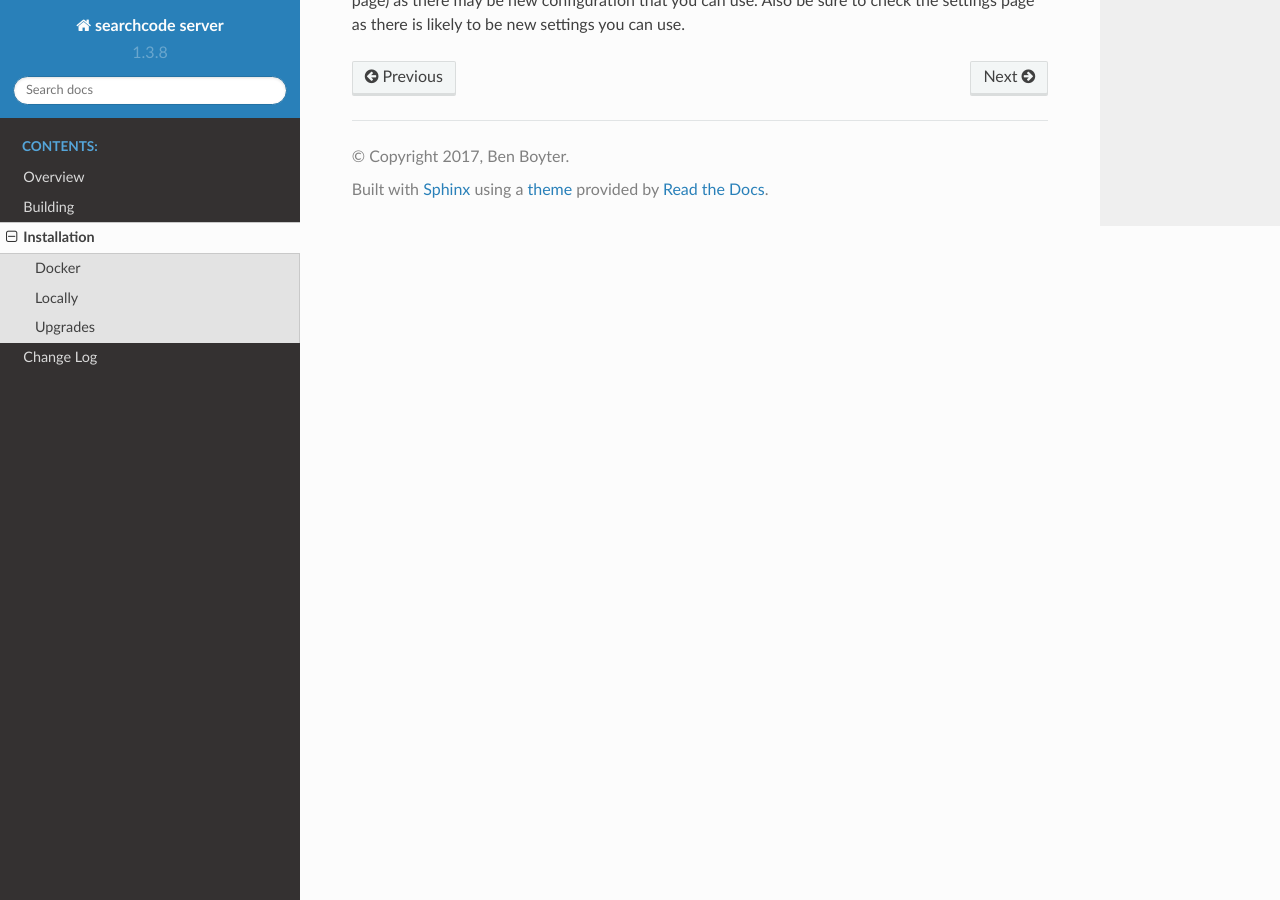
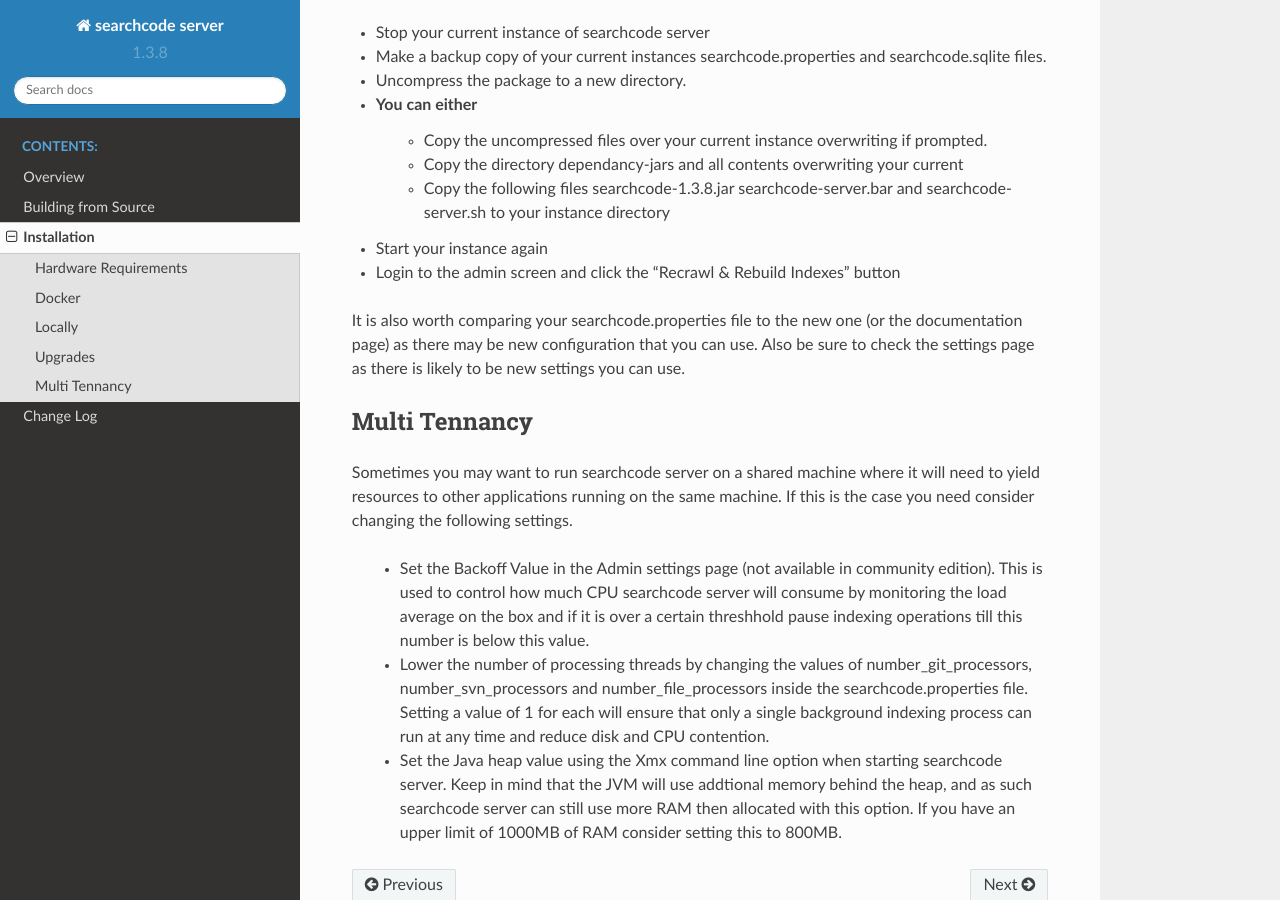
Before and after one commit to boyter/searchcode-server, a Sphinx documentation site: the page built from assets/documentation/installation.rst, in a window 1280 px wide and 900 px high, scrolled down 2067 px. Built offline with Sphinx 7.4.7 and the Read the Docs theme 2.0.0, drawn with Linux system fonts in a browser that asks for light colours; some of the changed text lies outside the part shown.

Commit message:
Update doco

```diff
--- a/assets/documentation/building.rst
+++ b/assets/documentation/building.rst
@@ -1,6 +1,6 @@
-============
-Building
-============
+====================
+Building from Source
+====================
 
 To Build TL/DR;
 ---------------
--- a/assets/documentation/installation.rst
+++ b/assets/documentation/installation.rst
@@ -3,6 +3,17 @@
 ============
 
 All searchcode server requires is a Java 8 version of the JRE. Both the Oracle JRE and OpenJDK are known to work.
+
+Hardware Requirements
+---------------------
+
+The hardware requirements of searchcode server depend on what you are planning to index. The main factors are the number of files you plan to index and the physical size of those files on disk.
+
+You will need at least as much disk space as the total size of the repositories you want to index on disk take up plus approx 25% overhead for searchcode server to store its indexes and itself.
+
+For example if you have 100 gigabytes of repositories to index you would need at least 125 gigabytes of storage space allocated to searchcode server.
+
+It is reccomended to have at least 2 CPU cores dedicated to searchcode server, but it can work in a multi tennancy envrionment.
 
 Docker
 ------
@@ -88,3 +99,13 @@
 * Login to the admin screen and click the "Recrawl & Rebuild Indexes" button
 
 It is also worth comparing your searchcode.properties file to the new one (or the documentation page) as there may be new configuration that you can use. Also be sure to check the settings page as there is likely to be new settings you can use.
+
+
+Multi Tennancy
+--------------
+
+Sometimes you may want to run searchcode server on a shared machine where it will need to yield resources to other applications running on the same machine. If this is the case you need consider changing the following settings.
+
+ - Set the Backoff Value in the Admin settings page (not available in community edition). This is used to control how much CPU searchcode server will consume by monitoring the load average on the box and if it is over a certain threshhold pause indexing operations till this number is below this value.
+ - Lower the number of processing threads by changing the values of number_git_processors, number_svn_processors and number_file_processors inside the searchcode.properties file. Setting a value of 1 for each will ensure that only a single background indexing process can run at any time and reduce disk and CPU contention.
+ - Set the Java heap value using the Xmx command line option when starting searchcode server. Keep in mind that the JVM will use addtional memory behind the heap, and as such searchcode server can still use more RAM then allocated with this option. If you have an upper limit of 1000MB of RAM consider setting this to 800MB.
```
